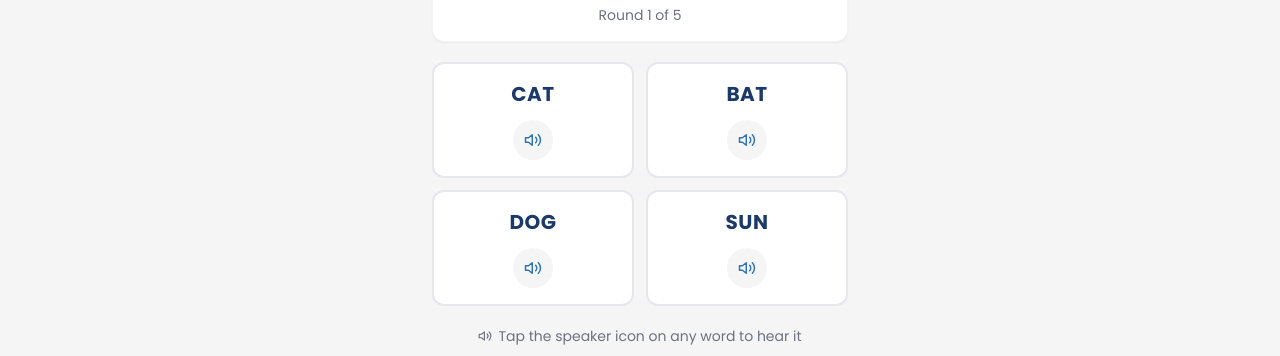
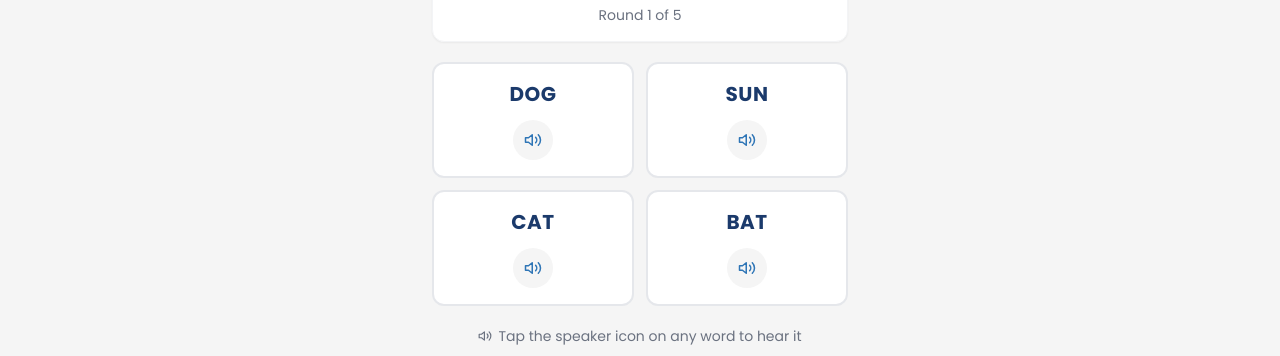
Before and after one commit to AdivyaSingh/saath-i_prototype, a React (Vite) app: page /screening in a window 1280 px wide. Shown: the part 189-545 px from the top of the page. Built offline with nearby package versions, Linux system fonts and the light colour scheme; a web font is replaced by a local one.

Commit message:
Implemented fisher yates shuffle algorithm in game options

```diff
--- a/src/pages/AchievementWall.jsx
+++ b/src/pages/AchievementWall.jsx
@@ -87,6 +87,7 @@ const AchievementWall = () => {
       showNav
       showBack
       showCompanion
+      pageContext="Viewing their achievements and progress"
       companionState="happy"
       lang={lang}
       setLanguage={(l) => updateState({ language: l })}
--- a/src/pages/ExpressionStudio.jsx
+++ b/src/pages/ExpressionStudio.jsx
@@ -137,6 +137,7 @@ export default function ExpressionStudio() {
       title={S.expressionStudio}
       showBack
       showCompanion
+      pageContext="In the Expression Studio creating a story or drawing"
       companionState={companionState}
       lang={lang}
       setLanguage={(l) => updateState({ language: l })}
--- a/src/pages/NumberWorld.jsx
+++ b/src/pages/NumberWorld.jsx
@@ -43,6 +43,7 @@ export default function NumberWorld() {
       title={S.numberWorld}
       showBack
       showCompanion
+      pageContext="Playing number games in Number World"
       companionState={companionState}
       lang={lang}
       setLanguage={(l) => updateState({ language: l })}
--- a/src/pages/Onboarding.jsx
+++ b/src/pages/Onboarding.jsx
@@ -184,6 +184,7 @@ const Onboarding = () => {
       title={step === 1 ? step1Titles[subStep] : (S.chooseCompanion || 'Choose your learning buddy')}
       showBack={step === 2 || subStep > 0}
       showCompanion
+      pageContext="Setting up their profile and choosing a companion"
       companionState={selectedCompanion ? 'happy' : 'idle'}
       lang={lang}
       setLanguage={(l) => updateState({ language: l })}
--- a/src/pages/ReadingRoom.jsx
+++ b/src/pages/ReadingRoom.jsx
@@ -323,6 +323,7 @@ export default function ReadingRoom() {
       title={S.readingRoom}
       showBack
       showCompanion
+      pageContext="Reading a story in the Reading Room"
       companionState={companionState}
       lang={lang}
       setLanguage={(l) => updateState({ language: l })}
--- a/src/pages/Screening.jsx
+++ b/src/pages/Screening.jsx
@@ -401,6 +401,16 @@ export default function Screening() {
   const [rhymeCorrectPair, setRhymeCorrectPair] = useState([]); // revealed correct pair indices
   const rhymeLocked = useRef(false);
   const rhymeRoundStart = useRef(Date.now());
+  const [shuffledRhymeIndices, setShuffledRhymeIndices] = useState([0, 1, 2, 3]);
+
+  useEffect(() => {
+    const indices = [0, 1, 2, 3];
+    for (let i = indices.length - 1; i > 0; i--) {
+      const j = Math.floor(Math.random() * (i + 1));
+      [indices[i], indices[j]] = [indices[j], indices[i]];
+    }
+    setShuffledRhymeIndices(indices);
+  }, [rhymeRound]);
 
   // Tracking data for dyslexia scoring
   const rhymeDataRef = useRef({
@@ -800,6 +810,7 @@ export default function Screening() {
       title={S.screeningTitle}
       showBack={false}
       showCompanion
+      pageContext="Completing their initial screening games"
       companionState={companionState}
       lang={lang}
       setLanguage={(l) => updateState({ language: l })}
@@ -856,7 +867,8 @@ export default function Screening() {
 
             {/* Word cards - 2x2 grid */}
             <div className="grid grid-cols-2 gap-3">
-              {SCREENING_WORD_SETS[rhymeRound].words.map((word, idx) => {
+              {shuffledRhymeIndices.map((idx) => {
+                const word = SCREENING_WORD_SETS[rhymeRound].words[idx];
                 const isSelected = rhymeSelected.includes(idx);
                 const isCorrectReveal = rhymeCorrectPair.includes(idx);
                 const isFeedbackCorrect =
--- a/src/pages/StudentHome.jsx
+++ b/src/pages/StudentHome.jsx
@@ -153,6 +153,7 @@ const StudentHome = () => {
       title={S.appName}
       showBack={false}
       showCompanion
+      pageContext="On the main home dashboard"
       companionState={companionState}
       lang={lang}
       setLanguage={(l) => updateState({ language: l })}
```
